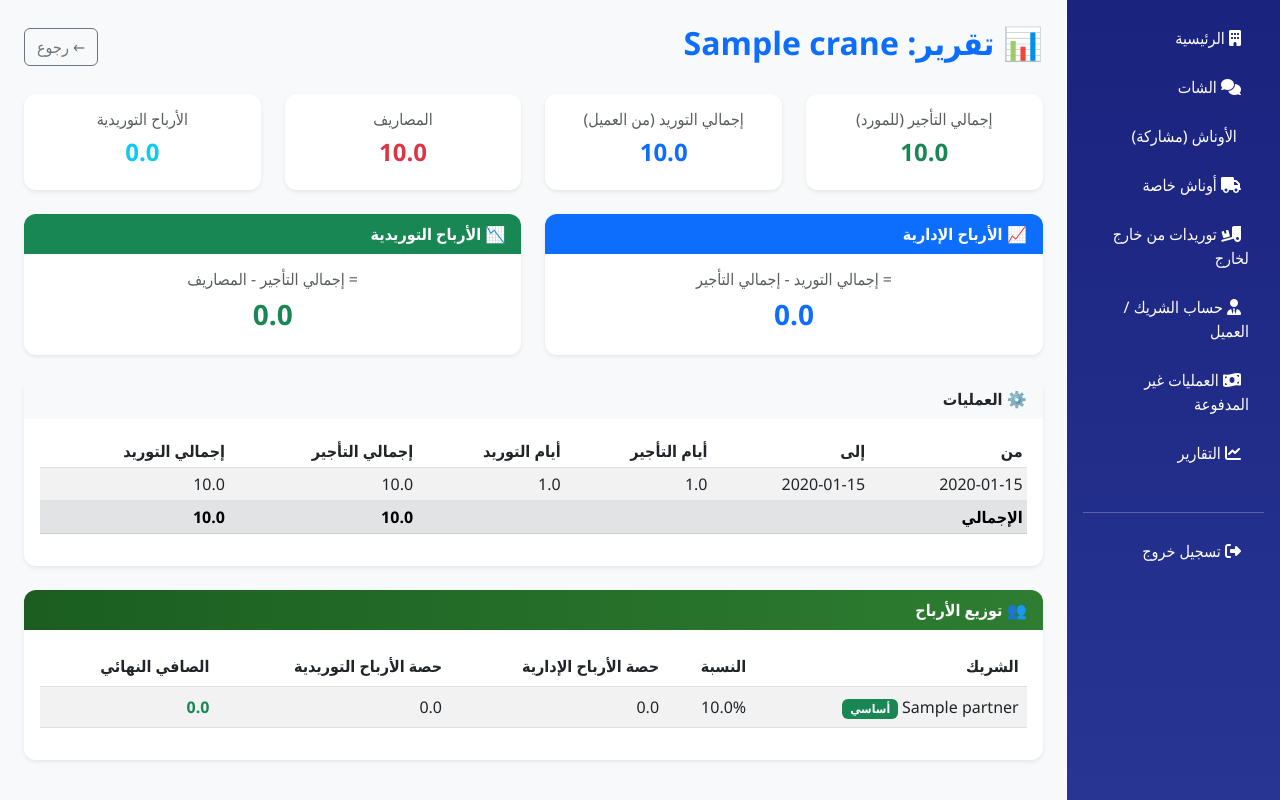
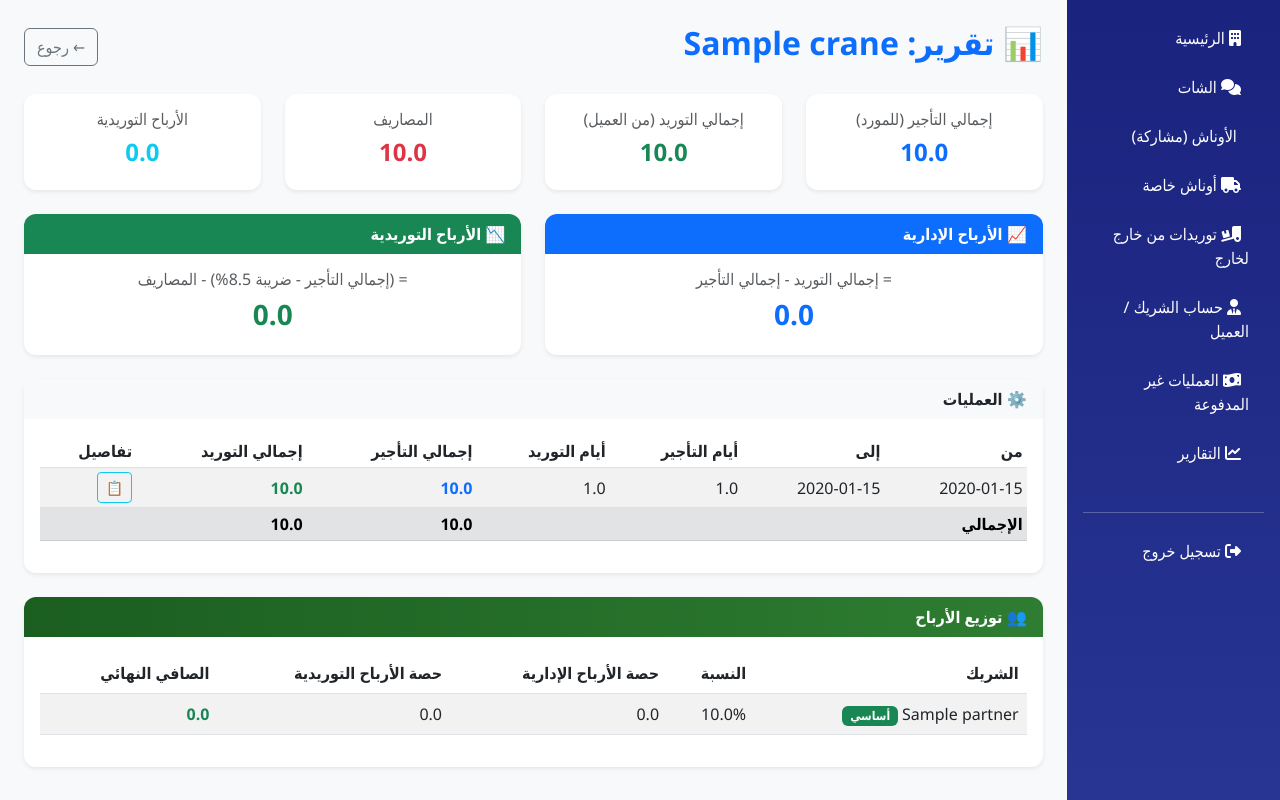
Before and after one commit to mariam-anwar-elgendy/FactoryAlFath, a Flask app: page /almasa/reports/crane/1 in a window 1280 px wide. Shown: the part 56-856 px from the top of the page. Run offline with Flask 3, Linux system fonts and the light colour scheme; a user stored in the database is signed in; tables that the repository leaves empty hold one stand-in row (values such as "Sample post").

Commit message:
Change text colors and update modal details

```diff
--- a/templates/almasa/crane_report.html
+++ b/templates/almasa/crane_report.html
@@ -14,7 +14,7 @@
         <div class="card border-0 shadow-sm">
             <div class="card-body text-center">
                 <h6 class="text-muted">إجمالي التأجير (للمورد)</h6>
-                <h4 class="fw-bold text-success">{{ total_rental }}</h4>
+                <h4 class="fw-bold text-primary">{{ total_rental }}</h4>
             </div>
         </div>
     </div>
@@ -22,7 +22,7 @@
         <div class="card border-0 shadow-sm">
             <div class="card-body text-center">
                 <h6 class="text-muted">إجمالي التوريد (من العميل)</h6>
-                <h4 class="fw-bold text-primary">{{ total_supply }}</h4>
+                <h4 class="fw-bold text-success">{{ total_supply }}</h4>
             </div>
         </div>
     </div>
@@ -59,7 +59,7 @@
         <div class="card border-0 shadow-sm h-100">
             <div class="card-header bg-success text-white fw-bold">📉 الأرباح التوريدية</div>
             <div class="card-body text-center">
-                <h6 class="text-muted">= إجمالي التأجير - المصاريف</h6>
+                <h6 class="text-muted">= (إجمالي التأجير - ضريبة 8.5%) - المصاريف</h6>
                 <h3 class="fw-bold text-success">{{ supply_profit }}</h3>
             </div>
         </div>
@@ -72,7 +72,7 @@
     <div class="card-body">
         {% if operations %}
         <div class="table-responsive">
-            <table class="table table-sm table-striped">
+            <table class="table table-sm table-striped table-hover">
                 <thead>
                     <tr>
                         <th>من</th>
@@ -81,6 +81,7 @@
                         <th>أيام التوريد</th>
                         <th>إجمالي التأجير</th>
                         <th>إجمالي التوريد</th>
+                        <th>تفاصيل</th>
                     </tr>
                 </thead>
                 <tbody>
@@ -90,8 +91,11 @@
                         <td>{{ op.end_date.strftime('%Y-%m-%d') if op.end_date else '-' }}</td>
                         <td>{{ op.rental_days or op.days_count or 0 }}</td>
                         <td>{{ op.supply_days or op.days_count or 0 }}</td>
-                        <td>{{ op.rental_total }}</td>
-                        <td>{{ op.supply_total }}</td>
+                        <td class="fw-bold text-primary">{{ op.rental_total }}</td>
+                        <td class="fw-bold text-success">{{ op.supply_total }}</td>
+                        <td>
+                            <button class="btn btn-sm btn-outline-info" data-bs-toggle="modal" data-bs-target="#detailsModal{{ op.id }}">📋</button>
+                        </td>
                     </tr>
                     {% endfor %}
                 </tbody>
@@ -100,6 +104,7 @@
                         <td colspan="4">الإجمالي</td>
                         <td>{{ total_rental }}</td>
                         <td>{{ total_supply }}</td>
+                        <td></td>
                     </tr>
                 </tfoot>
             </table>
@@ -147,4 +152,73 @@
         {% endif %}
     </div>
 </div>
+
+<!-- ==================== مودالات التفاصيل ==================== -->
+{% for op in operations %}
+<div class="modal fade" id="detailsModal{{ op.id }}" tabindex="-1">
+  <div class="modal-dialog modal-lg">
+    <div class="modal-content">
+      <div class="modal-header bg-primary text-white">
+        <h5 class="modal-title">📋 تفاصيل العملية - {{ op.project_name or '-' }}</h5>
+        <button type="button" class="btn-close btn-close-white" data-bs-dismiss="modal"></button>
+      </div>
+      <div class="modal-body">
+        <h6 class="fw-bold text-primary mb-3">📋 بيانات أساسية</h6>
+        <table class="table table-sm table-bordered mb-4">
+          <tbody>
+            <tr><td class="fw-bold" style="width: 40%;">المشروع</td><td>{{ op.project_name or '-' }}</td></tr>
+            <tr><td class="fw-bold">المكان</td><td>{{ op.project_location or '-' }}</td></tr>
+            <tr><td class="fw-bold">من تاريخ</td><td>{{ op.start_date.strftime('%Y-%m-%d') }}</td></tr>
+            <tr><td class="fw-bold">إلى تاريخ</td><td>{{ op.end_date.strftime('%Y-%m-%d') if op.end_date else '-' }}</td></tr>
+            <tr><td class="fw-bold">رقم الفاتورة</td><td>{{ op.invoice_number or '-' }}</td></tr>
+          </tbody>
+        </table>
+
+        <h6 class="fw-bold text-success mb-3">💰 التأجير (للمورد)</h6>
+        <table class="table table-sm table-bordered mb-4">
+          <tbody>
+            <tr><td class="fw-bold" style="width: 40%;">سعر التأجير اليومي</td><td>{{ op.rental_value or 0 }}</td></tr>
+            <tr><td class="fw-bold">عدد أيام التأجير</td><td>{{ op.rental_days or op.days_count or 0 }}</td></tr>
+            <tr><td class="fw-bold">ساعات إضافية للتأجير</td><td>{{ op.rental_extra_hours or 0 }}</td></tr>
+            <tr><td class="fw-bold">سعر الساعة الإضافية</td><td>{{ op.rental_hour_rate or 0 }}</td></tr>
+            <tr><td class="fw-bold">أيام الطريق للتأجير</td><td>{{ op.rental_travel_days or op.travel_days or 0 }}</td></tr>
+            <tr><td class="fw-bold">سعر يوم الطريق</td><td>{{ op.travel_rental_rate or op.travel_rate or 0 }}</td></tr>
+            <tr class="table-success"><td class="fw-bold">إجمالي التأجير</td><td class="fw-bold">{{ op.rental_total }}</td></tr>
+          </tbody>
+        </table>
+
+        <h6 class="fw-bold text-primary mb-3">💰 التوريد (من العميل)</h6>
+        <table class="table table-sm table-bordered mb-4">
+          <tbody>
+            <tr><td class="fw-bold" style="width: 40%;">سعر التوريد اليومي</td><td>{{ op.supply_value or 0 }}</td></tr>
+            <tr><td class="fw-bold">عدد أيام التوريد</td><td>{{ op.supply_days or op.days_count or 0 }}</td></tr>
+            <tr><td class="fw-bold">ساعات إضافية للتوريد</td><td>{{ op.supply_extra_hours or 0 }}</td></tr>
+            <tr><td class="fw-bold">سعر الساعة الإضافية</td><td>{{ op.supply_hour_rate or 0 }}</td></tr>
+            <tr><td class="fw-bold">أيام الطريق للتوريد</td><td>{{ op.supply_travel_days or op.travel_days or 0 }}</td></tr>
+            <tr><td class="fw-bold">سعر يوم الطريق</td><td>{{ op.travel_supply_rate or op.travel_rate or 0 }}</td></tr>
+            <tr class="table-primary"><td class="fw-bold">إجمالي التوريد</td><td class="fw-bold">{{ op.supply_total }}</td></tr>
+          </tbody>
+        </table>
+
+        {% if op.tax_14_enabled or op.tax_85_enabled %}
+        <h6 class="fw-bold text-warning mb-3">📊 الضرايب</h6>
+        <table class="table table-sm table-bordered mb-0">
+          <tbody>
+            {% if op.tax_14_enabled %}
+            <tr class="table-warning"><td class="fw-bold" style="width: 40%;">ضريبة 14%</td><td>{{ (op.supply_total * op.tax_14_value / 100)|round(2) }}</td></tr>
+            {% endif %}
+            {% if op.tax_85_enabled %}
+            <tr class="table-warning"><td class="fw-bold">ضريبة 8.5%</td><td>{{ (op.rental_total * op.tax_85_value / 100)|round(2) }}</td></tr>
+            {% endif %}
+          </tbody>
+        </table>
+        {% endif %}
+      </div>
+      <div class="modal-footer">
+        <button type="button" class="btn btn-secondary" data-bs-dismiss="modal">إغلاق</button>
+      </div>
+    </div>
+  </div>
+</div>
+{% endfor %}
 {% endblock %}
```
